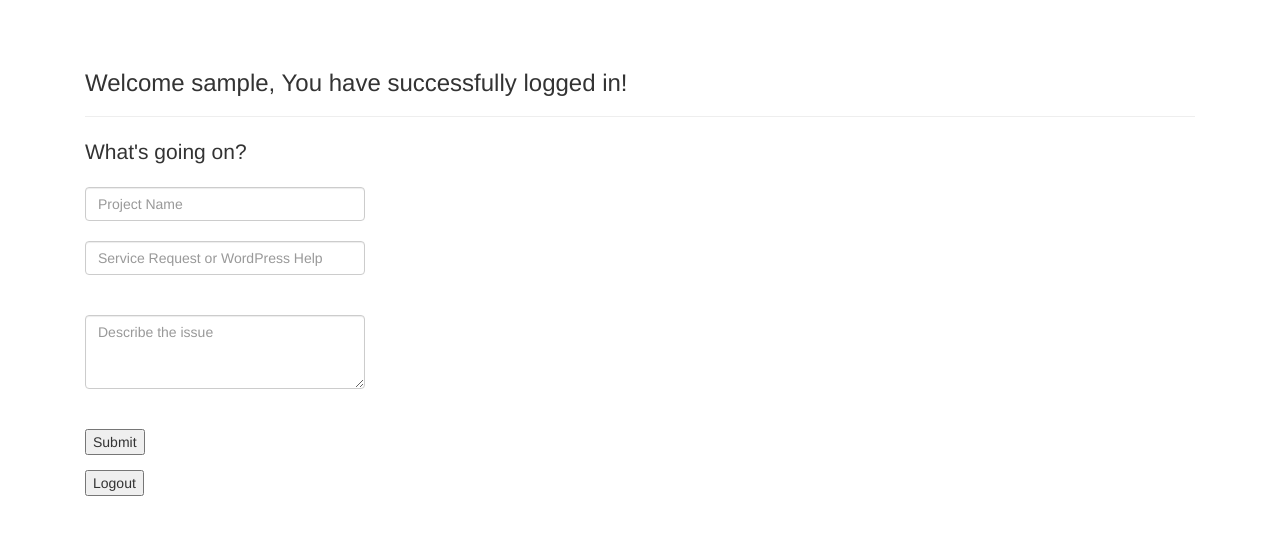
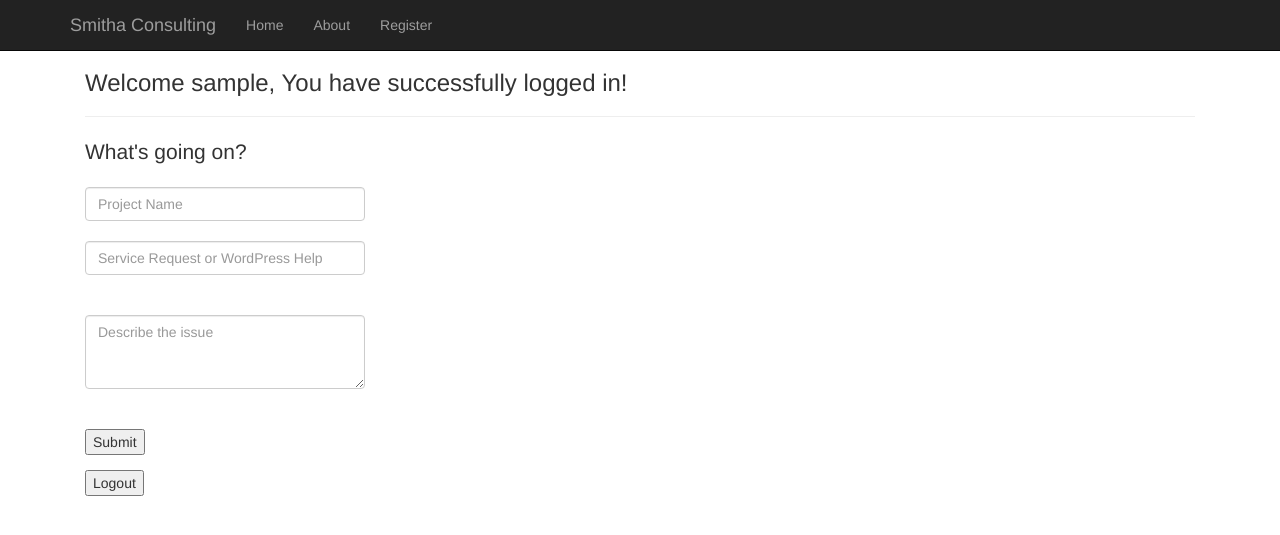
Before and after one commit to WebMediaConcepts/Project_Files, a PHP site: page /login.php in a window 1280 px wide. Shown: the top 535 px of the page. Run offline with PHP 8.4, Linux system fonts and the light colour scheme; the visitor is signed in with stand-in values (Sample User, id 1).

Commit message:
late night fixes

```diff
--- a/Websites/smithaconsulting.com/login.php
+++ b/Websites/smithaconsulting.com/login.php
@@ -43,6 +43,40 @@ if ($_SESSION['user_id']=='')
     <link rel="stylesheet" type="text/css" href="css/login.css">
 </head>
 <body>
+<!-- Navigation -->
+    <nav class="navbar navbar-inverse navbar-fixed-top" role="navigation">
+        <div class="container">
+            <!-- Brand and toggle get grouped for better mobile display -->
+            <div class="navbar-header">
+                <button type="button" class="navbar-toggle" data-toggle="collapse" data-target="#bs-example-navbar-collapse-1">
+                    <span class="sr-only">Toggle navigation</span>
+                    <span class="icon-bar"></span>
+                    <span class="icon-bar"></span>
+                    <span class="icon-bar"></span>
+                </button>
+                <a class="navbar-brand" href="index.html">Smitha Consulting</a>
+            </div>
+            <!-- Collect the nav links, forms, and other content for toggling -->
+            <div class="collapse navbar-collapse" id="bs-example-navbar-collapse-1">
+                <ul class="nav navbar-nav">
+                    <li>
+                        <a href="index.html">Home</a>
+                    </li>
+                    <li>
+                        <a href="about.html">About</a>
+                    </li>
+                    <li>
+                        <a href="register.html">Register</a>
+                    </li>
+                    <li>
+                        <a href="login.php">Log In</a>
+                    </li>
+                </ul>
+            </div>
+            <!-- /.navbar-collapse -->
+        </div>
+        <!-- /.container -->
+    </nav>
 <div class="container">
 		<div class="col-md-12">
 		<a href="index.html">Go Back</a>
@@ -80,6 +114,37 @@ else
     <link href="css/custom.css" rel="stylesheet" type="text/css">
 </head>
 <body>
+<!-- Navigation -->
+    <nav class="navbar navbar-inverse navbar-fixed-top" role="navigation">
+        <div class="container">
+            <!-- Brand and toggle get grouped for better mobile display -->
+            <div class="navbar-header">
+                <button type="button" class="navbar-toggle" data-toggle="collapse" data-target="#bs-example-navbar-collapse-1">
+                    <span class="sr-only">Toggle navigation</span>
+                    <span class="icon-bar"></span>
+                    <span class="icon-bar"></span>
+                    <span class="icon-bar"></span>
+                </button>
+                <a class="navbar-brand" href="index.html">Smitha Consulting</a>
+            </div>
+            <!-- Collect the nav links, forms, and other content for toggling -->
+            <div class="collapse navbar-collapse" id="bs-example-navbar-collapse-1">
+                <ul class="nav navbar-nav">
+                    <li>
+                        <a href="index.html">Home</a>
+                    </li>
+                    <li>
+                        <a href="about.html">About</a>
+                    </li>
+                    <li>
+                        <a href="register.html">Register</a>
+                    </li>
+                </ul>
+            </div>
+            <!-- /.navbar-collapse -->
+        </div>
+        <!-- /.container -->
+    </nav>
 	<div class="container">
 		<div class="col-md-12">
 				<h3>Welcome <?php echo $_SESSION['user_id']; ?>, You have successfully logged in!</h3>
--- a/Websites/smithaconsulting.com/php/projects.php
+++ b/Websites/smithaconsulting.com/php/projects.php
@@ -6,8 +6,8 @@
 	if($_SERVER["REQUEST_METHOD"] == "POST")
 	{	// Store user input in vars
 		$projectName = $_POST['ProjectName'];
-		$description = $_POST['Category'];
-		$category = $_POST['Description'];
+		$category = $_POST['Category'];
+		$description = $_POST['Description'];
 	}
 	if($projectName != "" || $description !== "")
 	{
@@ -22,7 +22,7 @@
 
 
 			// Performing SQL query
-			$query = 'INSERT INTO Projects VALUES ("'.$projectName.'", "'.$description.'", "'.$category.'")';
+			$query = 'INSERT INTO Projects VALUES ("'.$projectName.'", "'.$category.'", "'.$description.'")';
 			$result = mysql_query($query) or die ('Query Failed:'. mysql_error());
 			/******************END QUERY***************************************/
 			header("location:http://ww2.cs.fsu.edu/~smitha/WebDev_Project/");
```
Also changed, not shown: Websites/smithaconsulting.com/index.html (+2 -14 lines).
